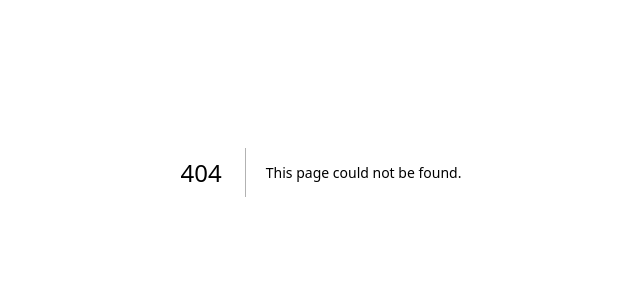
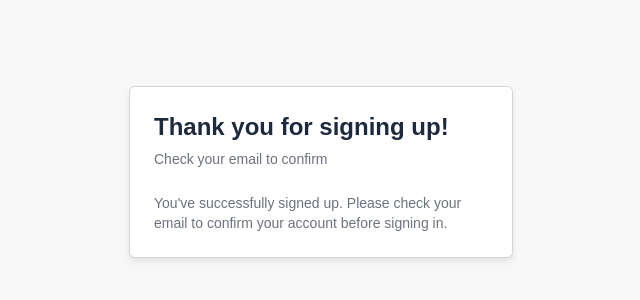
Before and after one commit to thesushilsharma/Mayalu, a Next.js app: page /auth/sign-up-success in a window 1280 px wide. Before the commit this address had no page. Shown: the part 228-528 px from the top of the page, without its empty margins (319-959 px from the left). Built offline with nearby package versions, Linux system fonts and the light colour scheme.

Commit message:
adding come files

```diff
--- /dev/null
+++ b/src/app/(pages)/auth/sign-up-success/page.tsx
@@ -0,0 +1,23 @@
+import { Card, CardContent, CardDescription, CardHeader, CardTitle } from "@/components/ui/card"
+
+export default function Page() {
+  return (
+    <div className="flex min-h-svh w-full items-center justify-center p-6 md:p-10">
+      <div className="w-full max-w-sm">
+        <div className="flex flex-col gap-6">
+          <Card>
+            <CardHeader>
+              <CardTitle className="text-2xl">Thank you for signing up!</CardTitle>
+              <CardDescription>Check your email to confirm</CardDescription>
+            </CardHeader>
+            <CardContent>
+              <p className="text-sm text-muted-foreground">
+                You&apos;ve successfully signed up. Please check your email to confirm your account before signing in.
+              </p>
+            </CardContent>
+          </Card>
+        </div>
+      </div>
+    </div>
+  )
+}
--- /dev/null
+++ b/src/components/auth/logout-button.tsx
@@ -0,0 +1,17 @@
+"use client"
+
+import { createClient } from "@/lib/supabase/client"
+import { Button } from "@/components/ui/button"
+import { useRouter } from "next/navigation"
+
+export function LogoutButton() {
+  const router = useRouter()
+
+  const logout = async () => {
+    const supabase = createClient()
+    await supabase.auth.signOut()
+    router.push("/auth/login")
+  }
+
+  return <Button onClick={logout}>Logout</Button>
+}
```
